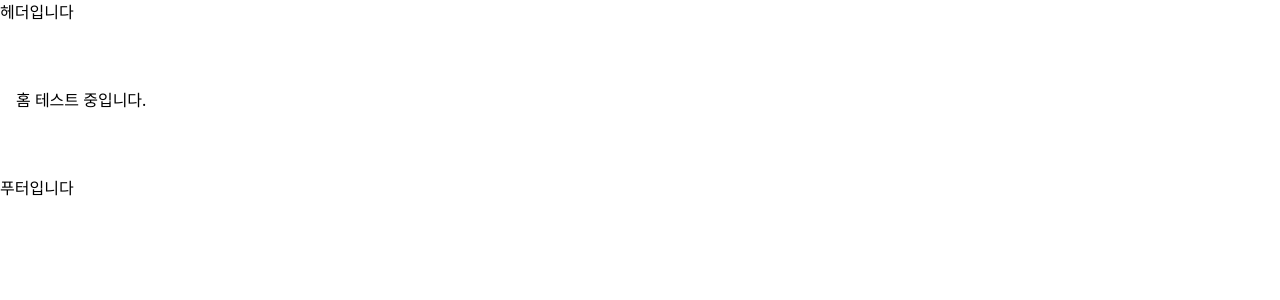
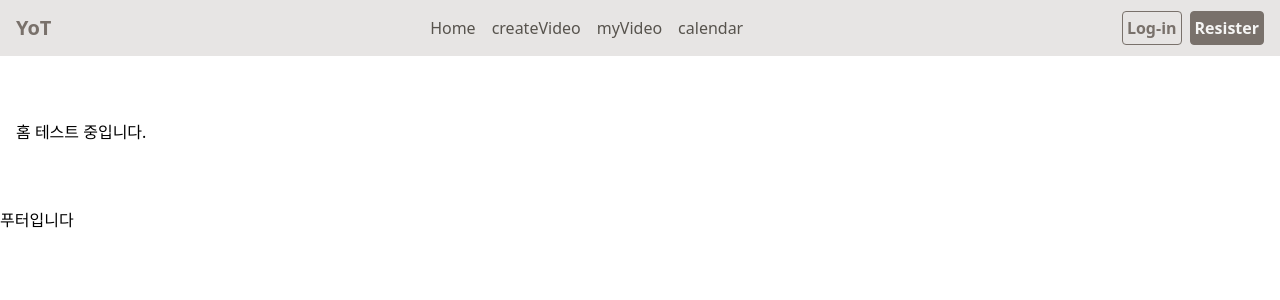
Before and after one commit to 864eun/YoT_Frontend, a React (Vite) app: page / in a window 1280 px wide. Shown: the top 300 px of the page. Built offline with nearby package versions, Linux system fonts and the light colour scheme.

Commit message:
Add:Header

```diff
--- a/package.json
+++ b/package.json
@@ -16,6 +16,7 @@
     "@tanstack/react-query-devtools": "^5.77.1",
     "react": "^18.3.1",
     "react-dom": "^18.3.1",
+    "react-icons": "^5.5.0",
     "react-router-dom": "^7.6.1",
     "tailwindcss": "^4.1.7"
   },
--- a/src/components/Header.tsx
+++ b/src/components/Header.tsx
@@ -1,10 +1,68 @@
 import React from 'react';
+import { FaBars, FaHome, FaVideo, FaCalendarAlt } from 'react-icons/fa';
+import { SlDrawer } from 'react-icons/sl';
+import { Link, NavLink } from 'react-router-dom';
 
-function Header(props) {
+function Header() {
+  const navItems = [
+    { id: 'home', label: 'Home', icon: <FaHome />, to: '/' },
+    {
+      id: 'createVideo',
+      label: 'createVideo',
+      icon: <FaVideo />,
+      to: '/create',
+    },
+    { id: 'myVideo', label: 'myVideo', icon: <SlDrawer />, to: '/myVideo' },
+    {
+      id: 'calendar',
+      label: 'calendar',
+      icon: <FaCalendarAlt />,
+      to: '/calendar',
+    },
+  ];
+
+  const userItems = [
+    { id: 'logIn', label: 'Home', icon: <FaHome />, to: '/login' },
+    { id: 'Register', label: 'Home', icon: <FaHome />, to: '/register' },
+  ];
   return (
-    <div>
-      헤더입니다
-    </div>
+    <header className="z-30 sticky top-0 bg-stone-200 text-stone-500 px-4">
+      <div className="container flex mx-auto justify-between items-center h-14">
+        <div>
+          <Link to="/" className="text-xl font-bold">
+            YoT
+          </Link>
+        </div>
+        <nav className="hidden md:flex space-x-4">
+          {navItems.map(item => (
+            <NavLink
+              key={item.id}
+              className="hover:font-semibold text-stone-600 duration-300 transition-colors"
+              to={item.to}
+            >
+              {item.label}
+            </NavLink>
+          ))}
+        </nav>
+        <button className="md:hidden">
+          <FaBars />
+        </button>
+        <div className="md:flex  hidden gap-2">
+          <NavLink
+            to={'/login'}
+            className="hidden md:block border-1 border-stone-500  hover:bg-stone-500 text-stone-500  hover:text-stone-100 text-base font-bold py-1 px-1 rounded transition-colors duration-300 focus:outline-none focus:ring-2 focus:ring-opacity-50"
+          >
+            Log-in
+          </NavLink>
+          <NavLink
+            to={'/register'}
+            className="hidden md:block border-1 bg-stone-500 border-stone-500 hover:bg-stone-600 text-stone-100 hover:text-stone-200 text-base font-bold py-1 px-1 rounded transition-colors duration-300 focus:outline-none focus:ring-2  focus:ring-opacity-50"
+          >
+            Resister
+          </NavLink>
+        </div>
+      </div>
+    </header>
   );
 }
 
```
Also changed, not shown: 1 other file (tests, documents, lock files or other folders).
